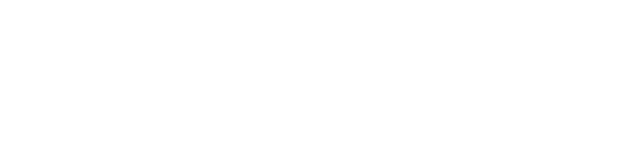
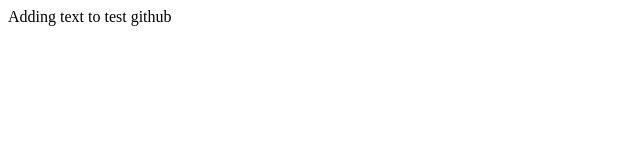
Before and after one commit to himesben/himesben.github.io-portfolio, a plain HTML site: page index.html in a window 1280 px wide. Shown: the whole page, without its empty margins (0-640 px from the left). Drawn offline with Linux system fonts and the light colour scheme.

Commit message:
test commit

```diff
--- a/index.html
+++ b/index.html
@@ -1,3 +1,3 @@
 <html>
-
+  Adding text to test github
 </html>
```
